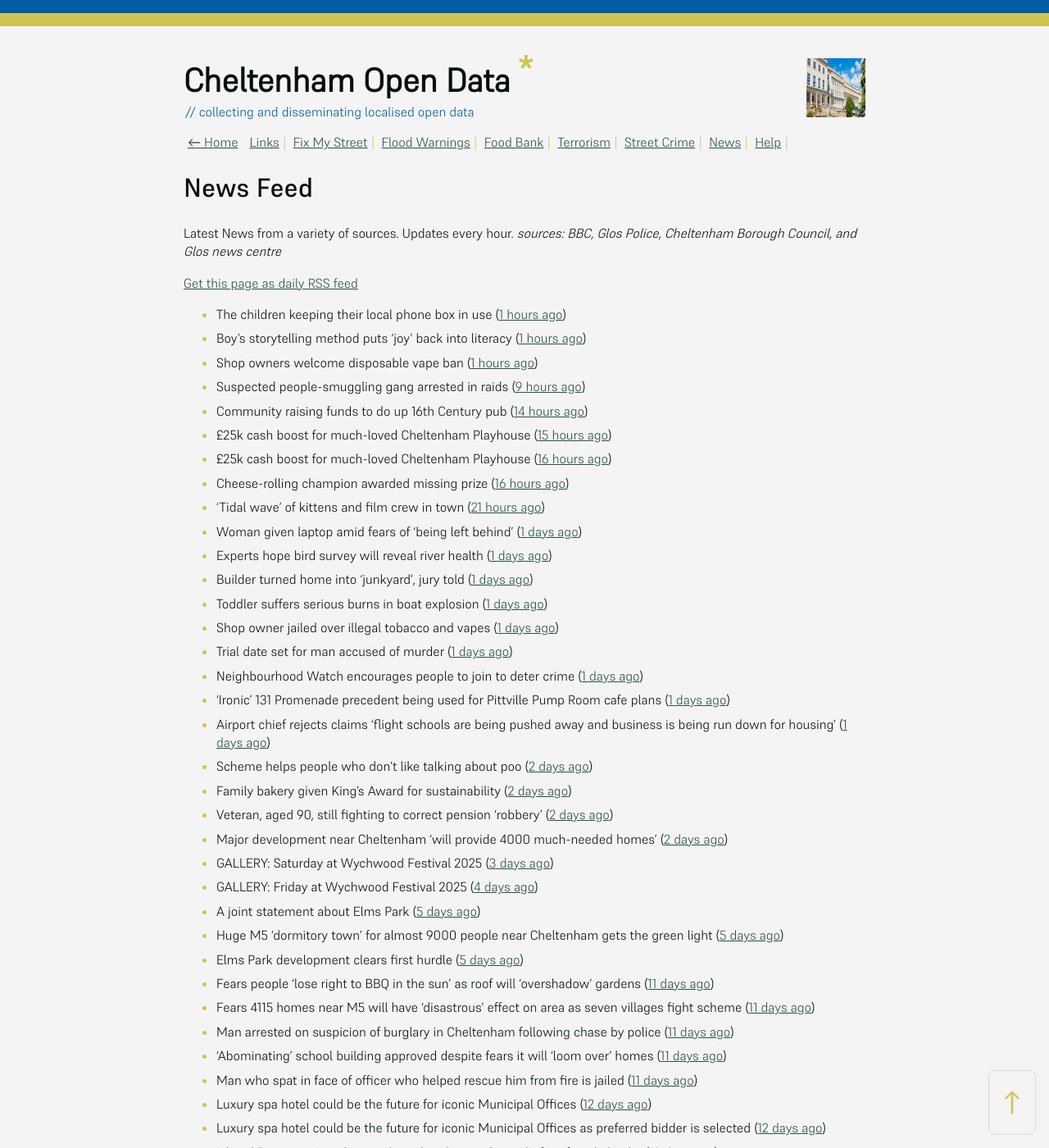
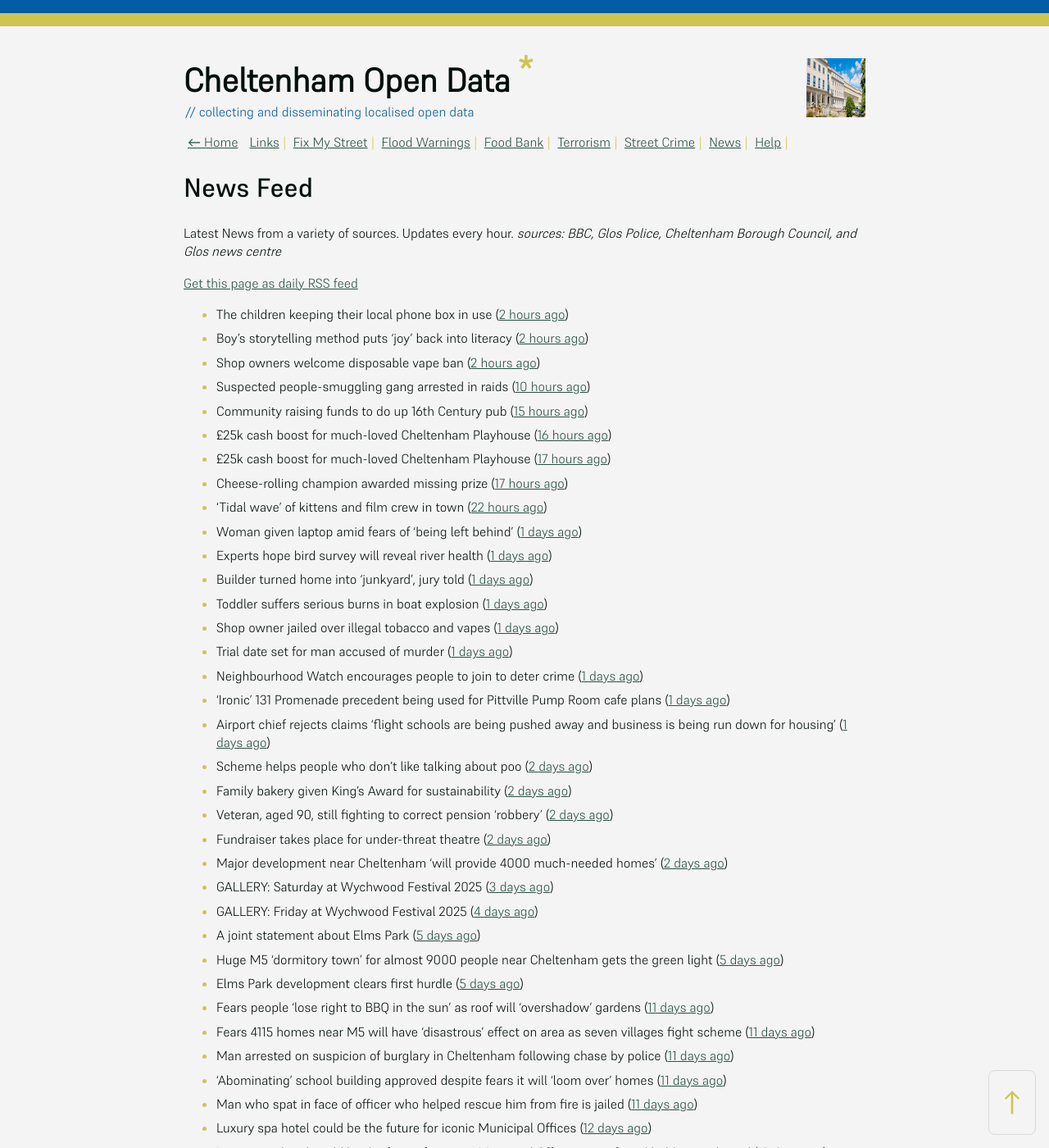
Before and after one commit to mat-0/cheltenham-open-data, a Jekyll site: the page built from _pages/news.md, in a window 1280 px wide and 1400 px high. Shown: the whole window at 82% size. Built offline with Jekyll 4.4.1, drawn with Linux system fonts in a browser that asks for light colours; some of the changed text lies outside the part shown.

Commit message:
Updated 2025-06-04 07:58:10

```diff
--- a/_pages/news.md
+++ b/_pages/news.md
@@ -12,15 +12,15 @@ _sources: BBC, Glos Police, Cheltenham Borough Council, and Glos news centre_
 [Get this page as daily RSS feed](/daily.rss)
 
 <!-- news_marker starts -->
-- The children keeping their local phone box in use ([1 hours ago](https://www.bbc.com/news/articles/c1dekpd164no))
-- Boy's storytelling method puts 'joy' back into literacy ([1 hours ago](https://www.bbc.com/news/articles/c6268ykxkdno))
-- Shop owners welcome disposable vape ban ([1 hours ago](https://www.bbc.com/news/articles/cgle5pgy4lgo))
-- Suspected people-smuggling gang arrested in raids ([9 hours ago](https://www.bbc.com/news/articles/cx2j67x49pwo))
-- Community raising funds to do up 16th Century pub ([14 hours ago](https://www.bbc.com/news/articles/c1kvgy4p4nwo))
-- £25k cash boost for much-loved Cheltenham Playhouse ([15 hours ago](https://gloucesternewscentre.co.uk/25k-cash-boost-for-much-loved-cheltenham-playhouse/))
-- £25k cash boost for much-loved Cheltenham Playhouse ([16 hours ago](https://www.cheltenham.gov.uk/news/article/3017/25k_cash_boost_for_much-loved_cheltenham_playhouse))
-- Cheese-rolling champion awarded missing prize ([16 hours ago](https://www.bbc.com/news/articles/clyzjzkz2v1o))
-- 'Tidal wave' of kittens and film crew in town ([21 hours ago](https://www.bbc.com/news/articles/ced2ey9l1dyo))
+- The children keeping their local phone box in use ([2 hours ago](https://www.bbc.com/news/articles/c1dekpd164no))
+- Boy's storytelling method puts 'joy' back into literacy ([2 hours ago](https://www.bbc.com/news/articles/c6268ykxkdno))
+- Shop owners welcome disposable vape ban ([2 hours ago](https://www.bbc.com/news/articles/cgle5pgy4lgo))
+- Suspected people-smuggling gang arrested in raids ([10 hours ago](https://www.bbc.com/news/articles/cx2j67x49pwo))
+- Community raising funds to do up 16th Century pub ([15 hours ago](https://www.bbc.com/news/articles/c1kvgy4p4nwo))
+- £25k cash boost for much-loved Cheltenham Playhouse ([16 hours ago](https://gloucesternewscentre.co.uk/25k-cash-boost-for-much-loved-cheltenham-playhouse/))
+- £25k cash boost for much-loved Cheltenham Playhouse ([17 hours ago](https://www.cheltenham.gov.uk/news/article/3017/25k_cash_boost_for_much-loved_cheltenham_playhouse))
+- Cheese-rolling champion awarded missing prize ([17 hours ago](https://www.bbc.com/news/articles/clyzjzkz2v1o))
+- 'Tidal wave' of kittens and film crew in town ([22 hours ago](https://www.bbc.com/news/articles/ced2ey9l1dyo))
 - Woman given laptop amid fears of 'being left behind' ([1 days ago](https://www.bbc.com/news/articles/cy8nvm5v5ymo))
 - Experts hope bird survey will reveal river health ([1 days ago](https://www.bbc.com/news/articles/c9wgv0dy485o))
 - Builder turned home into 'junkyard', jury told ([1 days ago](https://www.bbc.com/news/articles/c7v7jqygvlpo))
@@ -33,6 +33,7 @@ _sources: BBC, Glos Police, Cheltenham Borough Council, and Glos news centre_
 - Scheme helps people who don't like talking about poo ([2 days ago](https://www.bbc.com/news/articles/cg711227mv2o))
 - Family bakery given King's Award for sustainability ([2 days ago](https://www.bbc.com/news/articles/crr7ezreqedo))
 - Veteran, aged 90, still fighting to correct pension 'robbery' ([2 days ago](https://www.bbc.com/news/articles/c2d5l7k3p31o))
+- Fundraiser takes place for under-threat theatre ([2 days ago](https://www.bbc.com/news/articles/c4gk0edy66yo))
 - Major development near Cheltenham ‘will provide 4000 much-needed homes’ ([2 days ago](https://gloucesternewscentre.co.uk/major-development-near-cheltenham-will-provide-4000-much-needed-homes/))
 - GALLERY: Saturday at Wychwood Festival 2025 ([3 days ago](https://gloucesternewscentre.co.uk/gallery-saturday-at-wychwood-festival-2025/))
 - GALLERY: Friday at Wychwood Festival 2025 ([4 days ago](https://gloucesternewscentre.co.uk/gallery-friday-at-wychwood-festival-2025/))
@@ -45,7 +46,7 @@ _sources: BBC, Glos Police, Cheltenham Borough Council, and Glos news centre_
 - ‘Abominating’ school building approved despite fears it will ‘loom over’ homes ([11 days ago](https://gloucesternewscentre.co.uk/abominating-school-building-approved-despite-fears-it-will-loom-over-homes/))
 - Man who spat in face of officer who helped rescue him from fire is jailed ([11 days ago](https://gloucesternewscentre.co.uk/man-who-spat-in-face-of-officer-who-helped-rescue-him-from-fire-is-jailed/))
 - Luxury spa hotel could be the future for iconic Municipal Offices ([12 days ago](https://gloucesternewscentre.co.uk/luxury-spa-hotel-could-be-the-future-for-iconic-municipal-offices/))
-- Luxury spa hotel could be the future for iconic Municipal Offices as preferred bidder is selected ([12 days ago](https://www.cheltenham.gov.uk/news/article/3014/luxury_spa_hotel_could_be_the_future_for_iconic_municipal_offices_as_preferred_bidder_is_selected))
+- Luxury spa hotel could be the future for iconic Municipal Offices as preferred bidder is selected ([13 days ago](https://www.cheltenham.gov.uk/news/article/3014/luxury_spa_hotel_could_be_the_future_for_iconic_municipal_offices_as_preferred_bidder_is_selected))
 - Liberal Democrat Lisa Spivey elected as County Council’s first female leader ([13 days ago](https://gloucesternewscentre.co.uk/liberal-democrat-lisa-spivey-elected-as-county-councils-first-female-leader/))
 - Town street ‘plagued with near-miss accidents’ sparks road safety review ([13 days ago](https://gloucesternewscentre.co.uk/town-street-plagued-with-near-miss-accidents-sparks-road-safety-review/))
 - Gloucestershire Airport bidders ‘have investment plans’ to secure aviation ([14 days ago](https://gloucesternewscentre.co.uk/gloucestershire-airport-bidders-have-investment-plans-to-secure-aviation/))
```
Also changed, not shown: other parts of _pages/news.md (+1 -1 lines), _data/flood.json (+4 -4 lines), _pages/fix-my-street.md (+2 -2 lines), index.md (+5 -5 lines).
